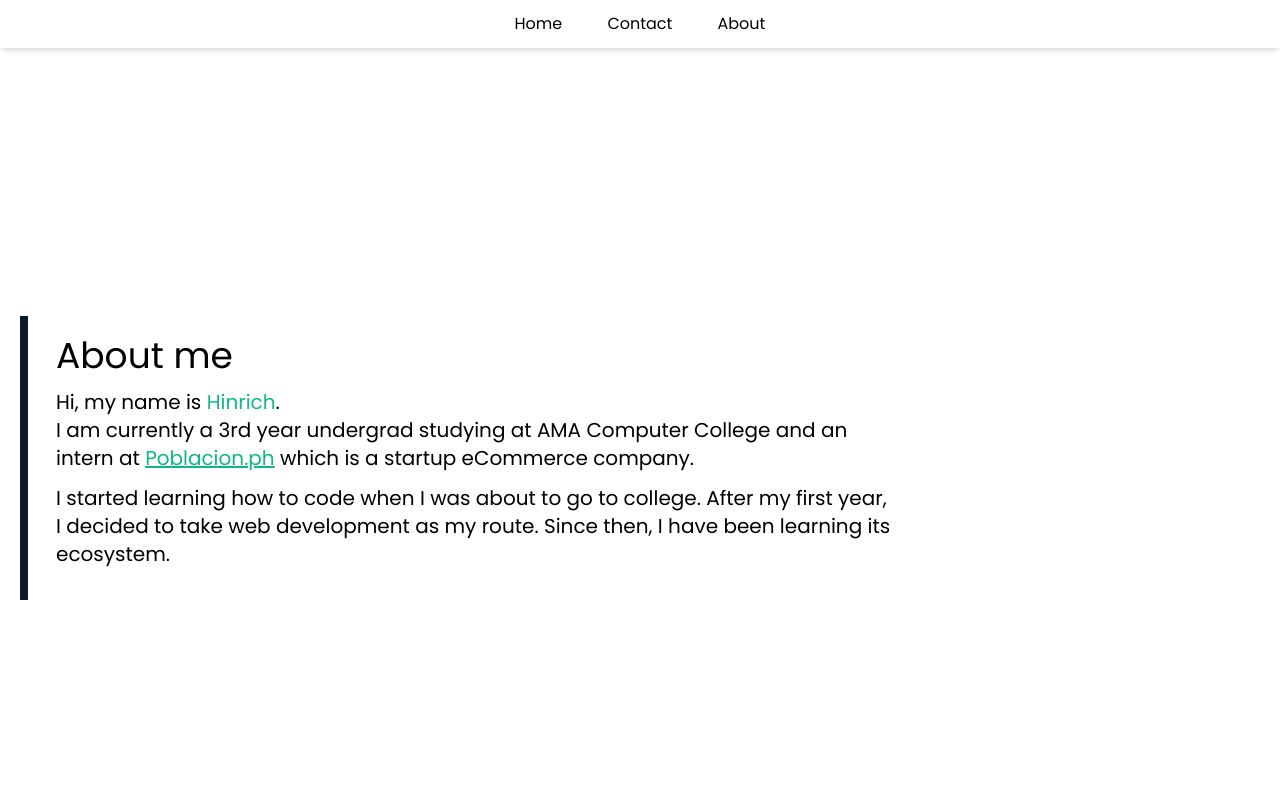
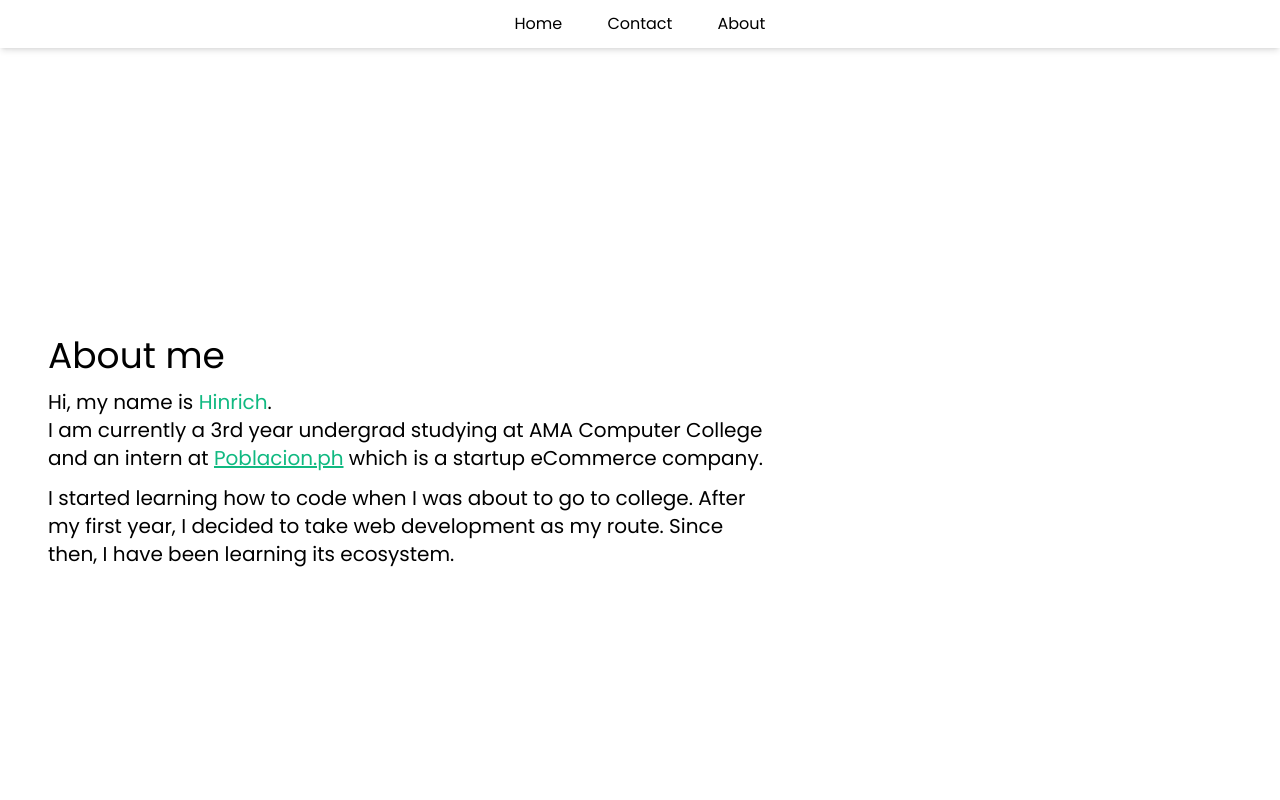
Before and after one commit to Amaterasu10/react-portfolio-vite, a React (Vite) app: page /about in a window 1280 px wide. Shown: the top 800 px of the page. Built offline with nearby package versions, Linux system fonts and the light colour scheme.

Commit message:
removed the border left on sm screen and reduced the max-w to 3 for the about me text

```diff
--- a/src/routes/About.jsx
+++ b/src/routes/About.jsx
@@ -5,7 +5,7 @@ export default function About() {
       <section className='min-h-screen h-fit flex items-center pt-5'>
 
 
-        <section className="max-w-4xl h-fit p-5 sm:border-l-8 border-slate-900">
+        <section className="max-w-3xl h-fit p-5">
           <h2 className='text-4xl mb-3 sm:pl-2'>About me</h2>
           <p
             className='sm:text-xl sm:pl-2 mb-3'
```
